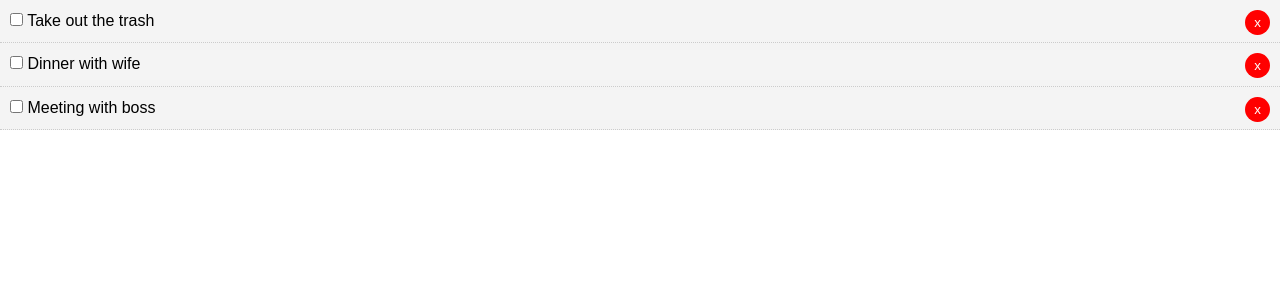
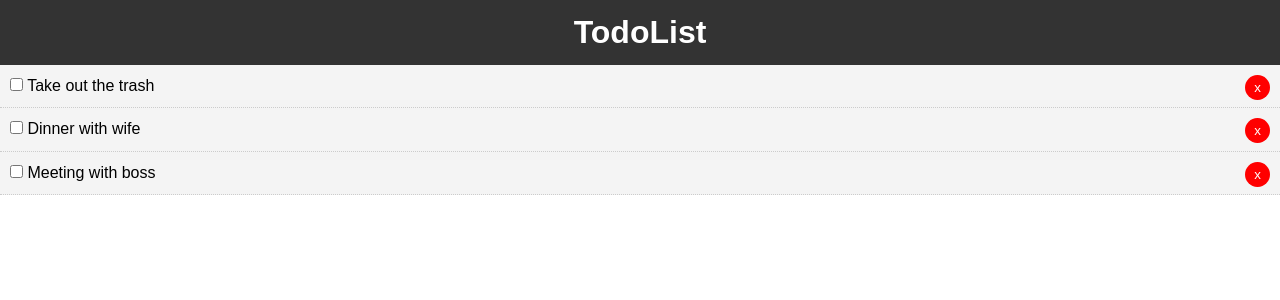
Before and after one commit to annaczinege/.NET_SI_assignments, a React (Create React App) app in the folder ThirdSIWeek/todo/: page / in a window 1280 px wide. Shown: the top 300 px of the page. Built offline with nearby package versions, Linux system fonts and the light colour scheme.

Commit message:
Add Header to the list

```diff
--- a/ThirdSIWeek/todo/src/App.js
+++ b/ThirdSIWeek/todo/src/App.js
@@ -1,5 +1,6 @@
 import React, { Component } from "react";
 import Todo from "./components/Todo";
+import Header from "./components/layout/Header";
 import "./App.css";
 
 class App extends Component {
@@ -45,6 +46,7 @@
   render() {
     return (
       <div className="App">
+        <Header />
         <Todo
           todos={this.state.todos}
           markComplete={this.markComplete}
--- /dev/null
+++ b/ThirdSIWeek/todo/src/components/layout/Header.js
@@ -0,0 +1,18 @@
+import React from "react";
+
+function Header() {
+  return (
+    <header style={headerStyle}>
+      <h1>TodoList</h1>
+    </header>
+  );
+}
+
+const headerStyle = {
+  background: "#333",
+  color: "#fff",
+  textAlign: "center",
+  padding: "10px"
+};
+
+export default Header;
```
Also changed, not shown: ThirdSIWeek/todo/src/components/AddTodo.js (added, +9 -0 lines).
